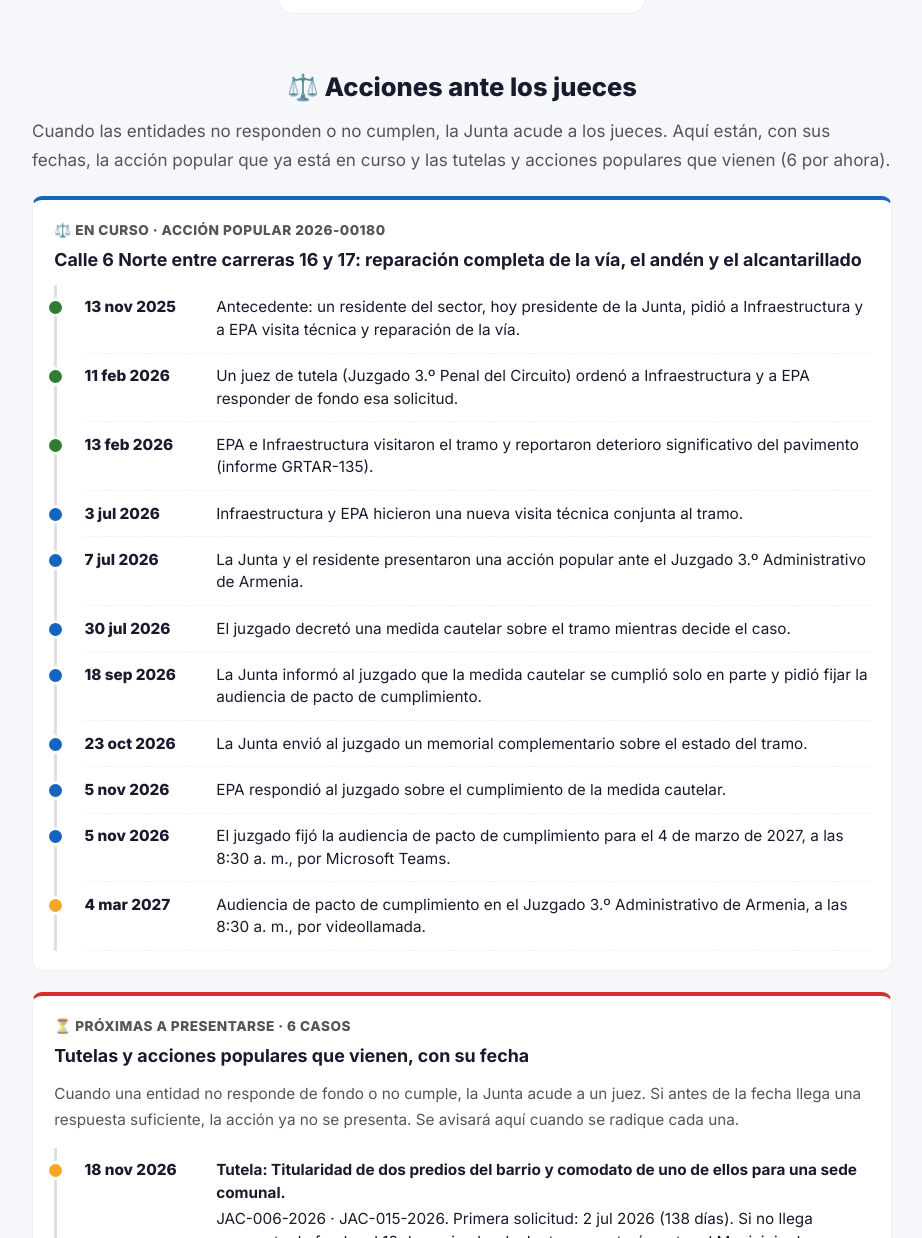
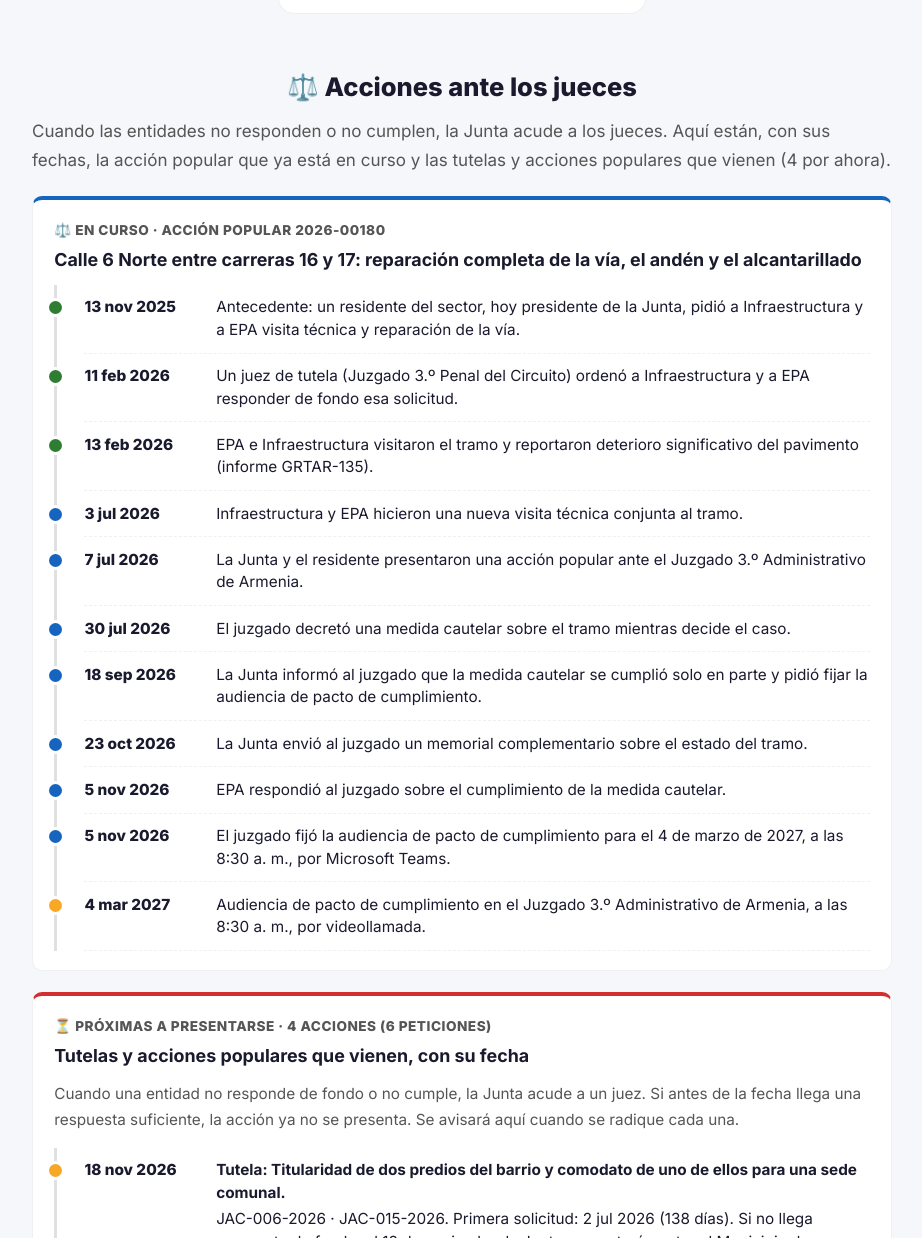
Before and after one commit to Droko1982/jac-barrio-profesionales, a plain HTML site: page index.html in a window 1280 px wide. Shown: the part 8715-9953 px from the top of the page, without its empty margins (178-1100 px from the left). Drawn offline with Linux system fonts and the light colour scheme.

Commit message:
Acciones ante los jueces: contar acciones, no peticiones (una tutela reúne JAC-015, 018 y 019)

```diff
--- a/index.html
+++ b/index.html
@@ -362,7 +362,7 @@
 
                 <div class="jud" id="acciones-judiciales">
                     <h3 class="block__title fade-in">⚖️ Acciones ante los jueces</h3>
-                    <p class="jud__lead fade-in">Cuando las entidades no responden o no cumplen, la Junta acude a los jueces. Aquí están, con sus fechas, la acción popular que ya está en curso y las tutelas y acciones populares que vienen (<span data-jud-count>3</span> por ahora).</p>
+                    <p class="jud__lead fade-in">Cuando las entidades no responden o no cumplen, la Junta acude a los jueces. Aquí están, con sus fechas, la acción popular que ya está en curso y las tutelas y acciones populares que vienen (<span data-jud-count>4</span> por ahora).</p>
                     <div class="jud__lista" data-judicial>
                         <p>Acción popular 2026-00180 (Calle 6 Norte): audiencia de pacto de cumplimiento el 4 de marzo de 2027. Próximas: tutela por las peticiones JAC-015, JAC-018 y JAC-019 (18 de noviembre de 2026), tutela de ASOCOMUNAL (20 de noviembre) y acción popular por el árbol de la Carrera 16 (23 de noviembre).</p>
                     </div>
--- a/js/tablero.js
+++ b/js/tablero.js
@@ -374,9 +374,14 @@
             var fa = siguientePaso(a).fecha || '9999', fb = siguientePaso(b).fecha || '9999';
             return fa.localeCompare(fb) || a.fecha.localeCompare(b.fecha);
         });
+        // Varias peticiones pueden ir en una misma acción (mismo tipo, fecha y texto): se cuentan una vez.
+        var acciones = {};
+        proximas.forEach(function (it) { var s = siguientePaso(it); acciones[s.tipo + '|' + s.fecha + '|' + s.texto] = 1; });
+        var nAcciones = Object.keys(acciones).length;
         if (proximas.length) {
             var cajaT = el('article', 'jud__caso jud__caso--proxima');
-            cajaT.appendChild(el('p', 'jud__tag', '⏳ Próximas a presentarse · ' + plural(proximas.length, 'caso', 'casos')));
+            cajaT.appendChild(el('p', 'jud__tag', '⏳ Próximas a presentarse · ' + plural(nAcciones, 'acción', 'acciones') +
+                (proximas.length > nAcciones ? ' (' + plural(proximas.length, 'petición', 'peticiones') + ')' : '')));
             cajaT.appendChild(el('h4', 'jud__titulo', 'Tutelas y acciones populares que vienen, con su fecha'));
             cajaT.appendChild(el('p', 'jud__intro', 'Cuando una entidad no responde de fondo o no cumple, la Junta acude a un juez. Si antes de la fecha llega una respuesta suficiente, la acción ya no se presenta. Se avisará aquí cuando se radique cada una.'));
             var olT = el('ol', 'act-tl jud__tl');
@@ -397,7 +402,7 @@
             cajaT.appendChild(olT);
             jud.appendChild(cajaT);
         }
-        $all('[data-jud-count]').forEach(function (e) { e.textContent = proximas.length; });
+        $all('[data-jud-count]').forEach(function (e) { e.textContent = nAcciones; });
     }
 
     /* ---------- La gestión mes a mes (#gestion) ----------
```
